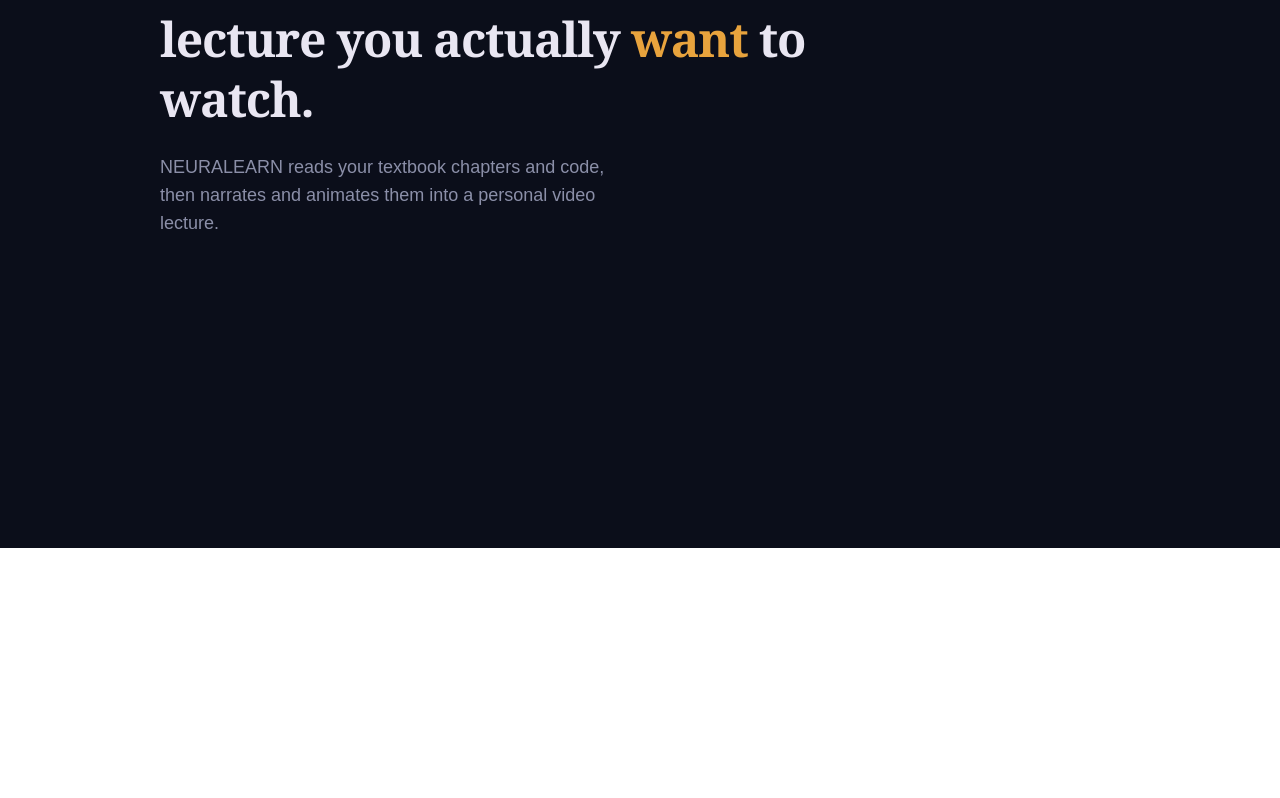
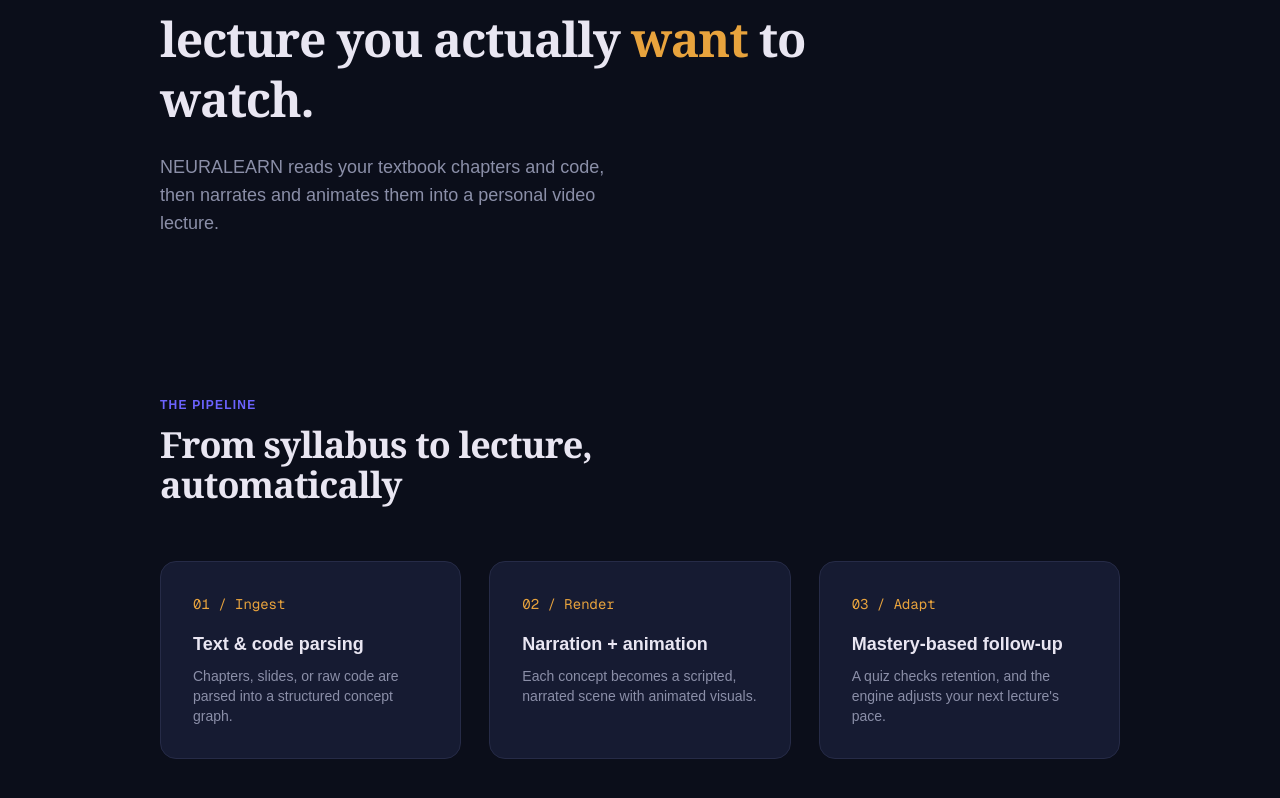
Before and after one commit to Somya0207/neuralearn, a Next.js app in the folder frontend/: page / in a window 1280 px wide. Shown: the part 252-1050 px from the top of the page. Before the commit the page ends 800 px from the top, so only its background shows below. Built offline with nearby package versions, Linux system fonts and the light colour scheme.

Commit message:
Add HowItWorks section with mapped step cards

```diff
--- /dev/null
+++ b/frontend/app/components/HowItWorks.tsx
@@ -0,0 +1,42 @@
+const steps = [
+  {
+    number: "01 / Ingest",
+    title: "Text & code parsing",
+    desc: "Chapters, slides, or raw code are parsed into a structured concept graph.",
+  },
+  {
+    number: "02 / Render",
+    title: "Narration + animation",
+    desc: "Each concept becomes a scripted, narrated scene with animated visuals.",
+  },
+  {
+    number: "03 / Adapt",
+    title: "Mastery-based follow-up",
+    desc: "A quiz checks retention, and the engine adjusts your next lecture's pace.",
+  },
+];
+
+export default function HowItWorks() {
+  return (
+    <section id="how" className="mx-auto max-w-5xl px-8 py-24">
+      <p className="mb-3 text-xs font-semibold uppercase tracking-widest text-[#6C63FF]">
+        The Pipeline
+      </p>
+      <h2 className="mb-14 max-w-lg font-serif text-4xl font-semibold tracking-tight">
+        From syllabus to lecture, automatically
+      </h2>
+      <div className="grid grid-cols-3 gap-7">
+        {steps.map((step) => (
+          <div
+            key={step.number}
+            className="rounded-2xl border border-[#262B47] bg-[#161B32] p-8"
+          >
+            <p className="mb-4 font-mono text-sm text-[#E8A33D]">{step.number}</p>
+            <h3 className="mb-2 text-lg font-semibold">{step.title}</h3>
+            <p className="text-sm text-[#8B8FA8]">{step.desc}</p>
+          </div>
+        ))}
+      </div>
+    </section>
+  );
+}
--- a/frontend/app/page.tsx
+++ b/frontend/app/page.tsx
@@ -1,4 +1,5 @@
 import Navbar from "./components/Navbar";
+import HowItWorks from "./components/HowItWorks";
 
 export default function Home() {
   return (
@@ -17,6 +18,7 @@
           animates them into a personal video lecture.
         </p>
       </section>
+      <HowItWorks />
     </main>
   );
 }
```
Also changed, not shown: 1 other file (tests, documents, lock files or other folders).
